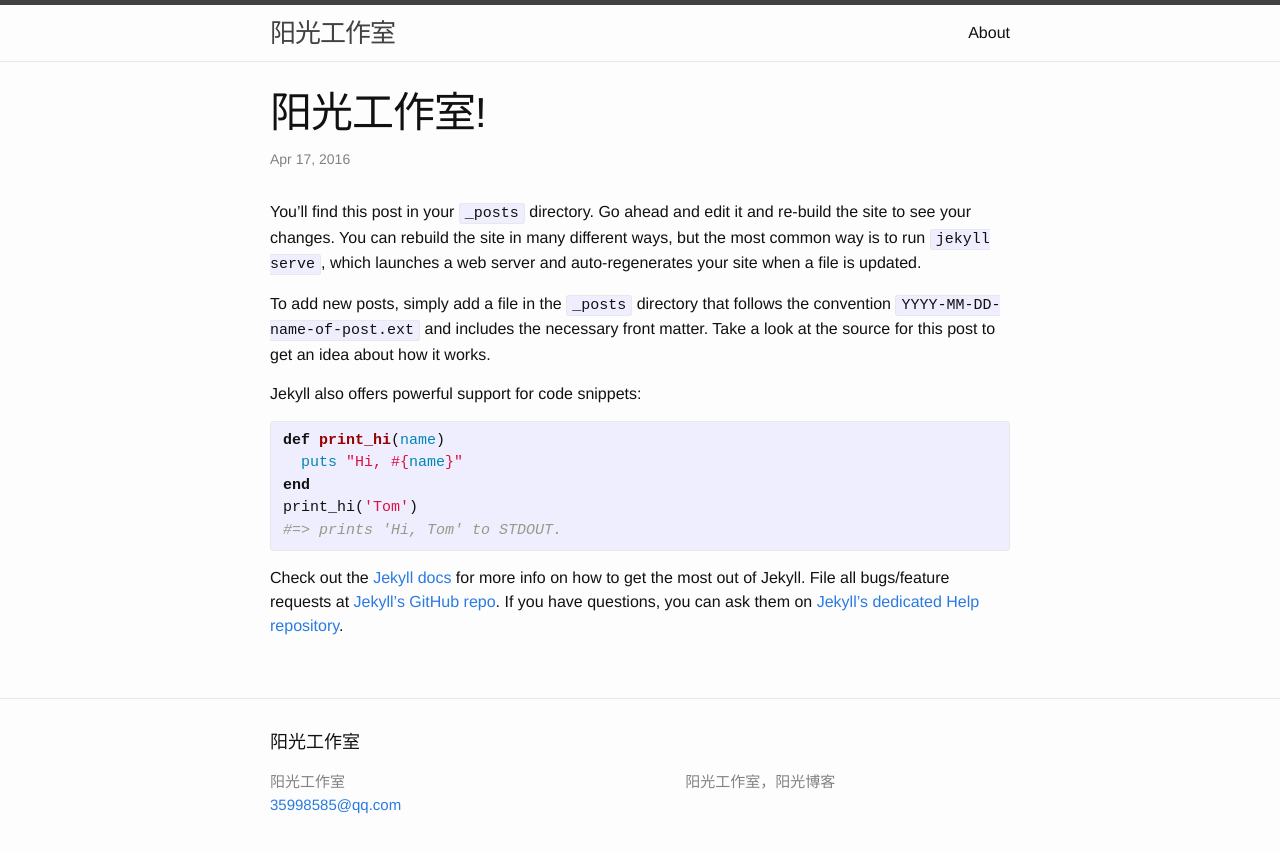
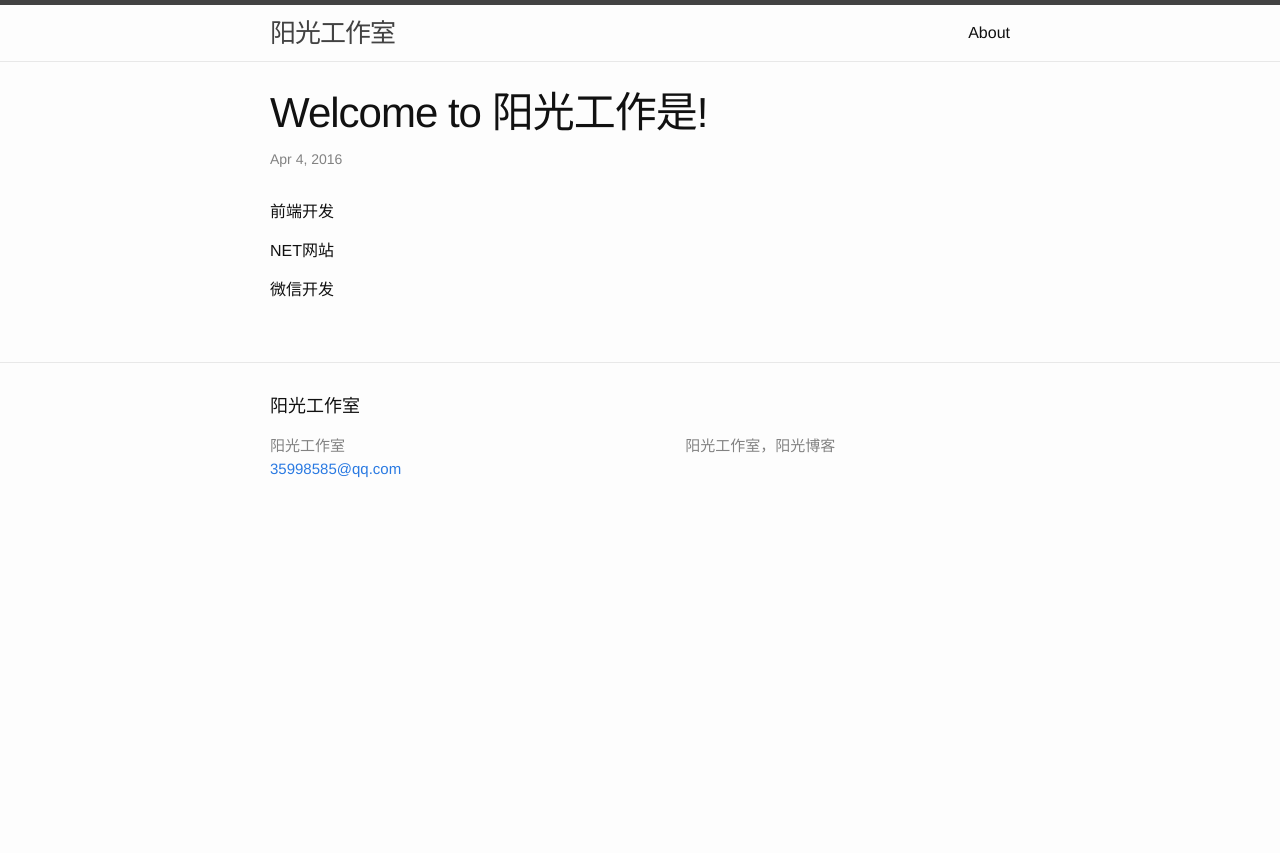
Before and after one commit to shinyuer/shinystudio, a Jekyll site: the page built from _posts/2016-4-17-welcome-to-jekyll.markdown, in a window 1280 px wide. Shown: the top 853 px of the page. Built offline with Jekyll 4.4.1, drawn with Linux system fonts in a browser that asks for light colours.

Commit message:
Update 2016-4-17-welcome-to-jekyll.markdown

```diff
--- a/_posts/2016-4-17-welcome-to-jekyll.markdown
+++ b/_posts/2016-4-17-welcome-to-jekyll.markdown
@@ -1,25 +1,12 @@
 ---
 layout: post
-title:  "阳光工作室!"
-date:   2016-4-17 12:00:09
-categories: update
+title:  "Welcome to 阳光工作是!"
+date:   2016-4-4 20:20:20 +0800
+categories:  update
 ---
-You’ll find this post in your `_posts` directory. Go ahead and edit it and re-build the site to see your changes. You can rebuild the site in many different ways, but the most common way is to run `jekyll serve`, which launches a web server and auto-regenerates your site when a file is updated.
 
-To add new posts, simply add a file in the `_posts` directory that follows the convention `YYYY-MM-DD-name-of-post.ext` and includes the necessary front matter. Take a look at the source for this post to get an idea about how it works.
+前端开发
 
-Jekyll also offers powerful support for code snippets:
+NET网站
 
-{% highlight ruby %}
-def print_hi(name)
-  puts "Hi, #{name}"
-end
-print_hi('Tom')
-#=> prints 'Hi, Tom' to STDOUT.
-{% endhighlight %}
-
-Check out the [Jekyll docs][jekyll] for more info on how to get the most out of Jekyll. File all bugs/feature requests at [Jekyll’s GitHub repo][jekyll-gh]. If you have questions, you can ask them on [Jekyll’s dedicated Help repository][jekyll-help].
-
-[jekyll]:      http://jekyllrb.com
-[jekyll-gh]:   https://github.com/jekyll/jekyll
-[jekyll-help]: https://github.com/jekyll/jekyll-help
+微信开发
```
